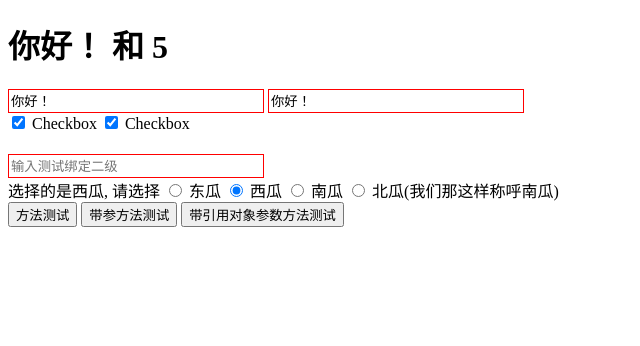
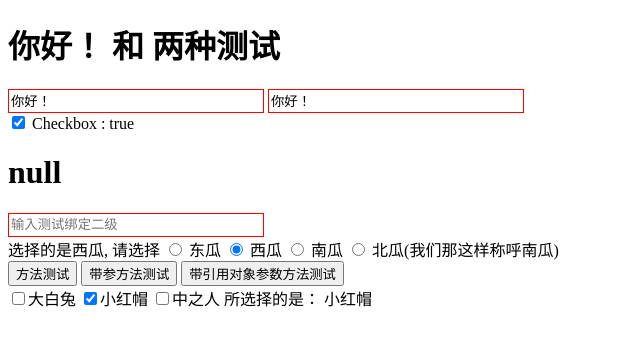
Before and after one commit to kamo2020/mia, a plain HTML site: page index.html in a window 1280 px wide. Shown: the whole page, without its empty margins (0-640 px from the left). Drawn offline with Linux system fonts and the light colour scheme.

Commit message:
更换为Proxy，checkbox多样支持
将之前的setter事件监听方式，变更为更强大的Proxy => 代理对象模式

当只有一个checkbox绑定某个变量时，该变量的值是布尔值
当有多个chebox绑定到某一个变量时，该变量是一个数组

```diff
--- a/index.html
+++ b/index.html
@@ -19,11 +19,7 @@
         <div class="checkbox">
             <label>
                 <input type="checkbox" v-model="lever">
-                Checkbox
-            </label>
-            <label>
-                <input type="checkbox" v-model="lever">
-                Checkbox
+                Checkbox : {{ lever }}
             </label>
         </div>
 
@@ -59,6 +55,20 @@
 
         <button v-on:click="say3(title, more.m1)">带引用对象参数方法测试</button>
 
+        <div>
+            <label>
+                <input type="checkbox" name="cb1" v-model="cBoxs" value="大白兔">大白兔
+            </label>
+            <label>
+                <input type="checkbox" name="cb2" v-model="cBoxs" value="小红帽">小红帽
+            </label>
+            <label>
+                <input type="checkbox" name="cb3" v-model="cBoxs" value="中之人">中之人
+            </label>
+            所选择的是：
+            {{ cBoxs }}
+        </div>
+
     </div>
 </body>
 
@@ -75,7 +85,8 @@
             },
             radio: {
                 r1: "西瓜"
-            }
+            },
+            cBoxs: ["小红帽"]
         },
         method: {
             say1: function () {
@@ -94,10 +105,10 @@
 
     //定时器，无关核心
     let step = 0;
-    let timer = setInterval(() => {
-        step += 1;
-        mia.data.content = step + "";
-    }, 1000)
+    // let timer = setInterval(() => {
+    //     step += 1;
+    //     mia.data.content = step + "";
+    // }, 1000)
 </script>
 
 </html>
--- a/mia.js
+++ b/mia.js
@@ -3,42 +3,63 @@ class MIA {
         this.data = options.data;
         this.root = document.querySelector(options.el);
         this.method = options.method;
-        this.sp = new StrategyPool(this.data, this.method);
+        this.sp = new StrategyPool(this);
         this.initData(); //初始化
     }
 
     initData() {
         // 遍历每个节点，将对应的处理策略注册到策略池中,通过this.data中的字段来引用这些处理策略
         this.eachNode(this.root);
-        // 页面中出现的key，反向注册到其setter方法
-        let keys = Object.keys(this.sp.pool);
-        keys.forEach(key => { this.defineProperty(this.data, key) });
+        Object.entries(this.sp.pool).forEach(entry => entry[1].forEach(processor => processor.init()));
+        this.data = this.createProxy(this.data, "");
+        console.log("初始化完成！");
     }
 
-    defineProperty(data, complexKey) {
-        // 获取该复杂key所属的对象
-        let keyOfObj = StrategyPool.keyOfObj(data, complexKey);
-        // 获取该复杂key的最后一个key
-        let key = complexKey.split(".").pop();
-        // 获取value
-        let value = keyOfObj[key];
-        // 获取该复杂key对应的处理函数的数组
-        let processors = this.sp.pool[complexKey];
-        // 注册setter事件
-        Object.defineProperty(keyOfObj, key, {
-            enumerable: true,
-            configurable: false,
-            set: function (newVal) {
-                if (newVal === value) return;
-                value = newVal;
-                processors.forEach((processor) => { processor.do() })
-            },
-            get: function () {
-                return value;
+    // 将key对应的值转换为一个代理对象
+    convertProxy(complexKey) {
+        let value = StrategyPool.val(this.data, complexKey);
+        if (value instanceof Object) {
+            StrategyPool.val(this.data, complexKey, this.createProxy(value, complexKey))
+        } else {
+            return;
+        }
+    }
+
+    // 创建代理对象
+    createProxy(value, keyPrefix) {
+        // 给当前对象添加一个属性__prefix__，这个属性将和被set的属性拼接，形成一个复杂key,通过这个复杂key可以从策略池中获取其对应的策略数组，然后依次执行数组中的这些策略
+        value.__prefix__ = (keyPrefix) ? keyPrefix + "." : "";
+        // 以value这个对象为基本，创建一个代理对象，这个代理对象重写了这个对象的set方法，当这个对象的某个属性被赋值时，调用这个重写的set方法，然后执行对应的策略
+        let proxy = new Proxy(value, {
+            set: (target, property, value, receiver) => {
+                // 如果新值与旧值相等，则直接返回即可，不再执行下面的操作
+                if (target[property] === value) return true;
+                // 常规的进行赋值
+                target[property] = value;
+                // 赋值完成后，开始调用这个属性的相关策略
+                let processors = this.sp.pool[target.__prefix__ + property];
+                (processors) && processors.forEach((processor) => { processor.do() })
+                return true;
             }
         });
-        // 初始化,即执行所有处理函数
-        (processors) && (processors.forEach((processor) => { processor.init() }))
+        // 递归
+        [].slice.call(Object.keys(value)).forEach((key) => { this.convertProxy(value.__prefix__ + key); });
+
+        // 数组变动的监视
+        if (value instanceof Array) {
+            ["push", "splice"].forEach(methodName => {
+                let method = Array.prototype[methodName];
+                method.__prefix__ = (keyPrefix) ? keyPrefix + "." : "";
+                value[methodName] = new Proxy(method, {
+                    apply: (target, thisArg, argumentsList) => {
+                        Reflect.apply(target, thisArg, argumentsList);
+                        let processors = this.sp.pool[method.__prefix__.match(/(.*)\.$/)[1]];
+                        (processors) && processors.forEach((processor) => { processor.do() })
+                    }
+                })
+            })
+        }
+        return proxy;
     }
 
     eachNode(node) {
@@ -64,7 +85,9 @@ class MIA {
 
 // 策略池，当初始化时，遍历每一个元素时都会通过策略池来决定要注册的事件
 class StrategyPool {
-    constructor(data, method) {
+    constructor(mia) {
+        // 直接将MIA的实例对象传入进来，这样方便在底层操作的时候能引用到最新的数据
+        this.mia = mia;
         // 策略池，{key : [processor1, processor2..], key2: {processor1, processor2..}}
         this.pool = {};
         // 正则表达式
@@ -80,12 +103,6 @@ class StrategyPool {
             stringExp: /^["']{1}(.+)["']{1}$/,
             referenceExp: /^[\w\d\._]+$/,
         }
-        // 引用MIA options中的data
-        this.data = data;
-
-        // 引用MIA options中的method
-        this.method = method;
-
         // 特定属性
         this.specialAttrs = ["v-model", "v-value", "v-text", "v-on"];
         // 拥有该属性的元素的渲染方式，当options.data中的字段的值被修改后自动执行对应方法修改该元素的相关内容
@@ -93,11 +110,16 @@ class StrategyPool {
             "v-model": function (element) {
                 switch (element.type) {
                     case "checkbox":
-                        return (packet) => { packet.node.checked = (StrategyPool.val(packet.data, packet.key)) ? "checked" : "" };
+                        let sameCheckBox = element.getRootNode().querySelectorAll("input[type='checkbox'][v-model='" + element.getAttribute("v-model") + "']");
+                        if (sameCheckBox.length > 1) {
+                            return (packet) => { packet.node.checked = (StrategyPool.val(packet.mia.data, packet.key).indexOf(packet.node.value) != -1) ? "checked" : "" }
+                        } else {
+                            return (packet) => { packet.node.checked = (StrategyPool.val(packet.mia.data, packet.key)) ? "checked" : "" };
+                        }
                     case "radio":
-                        return (packet) => { packet.node.checked = (packet.node.value === StrategyPool.val(packet.data, packet.key)) ? "checked" : "" };
+                        return (packet) => { packet.node.checked = (packet.node.value === StrategyPool.val(packet.mia.data, packet.key)) ? "checked" : "" };
                     default:
-                        return (packet) => { packet.node.value = StrategyPool.val(packet.data, packet.key) };
+                        return (packet) => { packet.node.value = StrategyPool.val(packet.mia.data, packet.key) };
                 }
             }
         };
@@ -107,19 +129,36 @@ class StrategyPool {
             "v-model": function (element) {
                 switch (element.type) {
                     case "checkbox":
-                        return (packet) => {
-                            packet.node.checked = (StrategyPool.val(packet.data, packet.key)) ? "checked" : "";
-                            packet.node.addEventListener("input", () => { StrategyPool.val(packet.data, packet.key, (packet.node.checked)) })
+                        let sameCheckBox = element.getRootNode().querySelectorAll("input[type='checkbox'][v-model='" + element.getAttribute("v-model") + "']");
+                        if (sameCheckBox.length > 1) {
+                            return (packet) => {
+                                packet.node.checked = (StrategyPool.val(packet.mia.data, packet.key).indexOf(packet.node.value) != -1) ? "checked" : "";
+                                packet.node.addEventListener("input", () => {
+                                    let value = StrategyPool.val(packet.mia.data, packet.key);
+                                    value.__nowNode__ = packet.node;
+                                    if (packet.node.checked) {
+                                        value.push(packet.node.value);
+                                    } else {
+                                        let index = value.indexOf(packet.node.value);
+                                        if (index != -1) { value.splice(index, 1) }
+                                    }
+                                });
+                            }
+                        } else {
+                            return (packet) => {
+                                packet.node.checked = (StrategyPool.val(packet.mia.data, packet.key)) ? "checked" : "";
+                                packet.node.addEventListener("input", () => { StrategyPool.val(packet.mia.data, packet.key, (packet.node.checked)) })
+                            }
                         }
                     case "radio":
                         return (packet) => {
-                            packet.node.checked = (packet.node.value === StrategyPool.val(packet.data, packet.key)) ? "checked" : ""
-                            packet.node.addEventListener("input", () => { StrategyPool.val(packet.data, packet.key, packet.node.value) })
+                            packet.node.checked = (packet.node.value === StrategyPool.val(packet.mia.data, packet.key)) ? "checked" : ""
+                            packet.node.addEventListener("input", () => { StrategyPool.val(packet.mia.data, packet.key, packet.node.value) })
                         };
                     default:
                         return (packet) => {
-                            packet.node.value = StrategyPool.val(packet.data, packet.key);
-                            packet.node.addEventListener("input", () => { StrategyPool.val(packet.data, packet.key, packet.node.value) })
+                            packet.node.value = StrategyPool.val(packet.mia.data, packet.key);
+                            packet.node.addEventListener("input", () => { StrategyPool.val(packet.mia.data, packet.key, packet.node.value) })
                         }
                 }
             }
@@ -145,7 +184,7 @@ class StrategyPool {
             }
         };
         PcSorCollector.forEach(processors => {
-            processors.push(new TextProcessor(keys, node, txt, this.data))
+            processors.push(new TextProcessor(keys, node, txt, this.mia))
         });
     }
 
@@ -162,7 +201,7 @@ class StrategyPool {
             } else if (this.exp.key.test(key)) {// 如果该属性不是v-on开头的，并且该属性的值(key)只是简单的变量名，则为该元素创建对应的setter事件
                 // 获取该key在策略池中保存的策略组，然后将新的策略添加到组中
                 let processors = this.pool[key] || (this.pool[key] = []);
-                processors.push(new ElementProcessor(key, element, this.data, this.specialMethod[name](element), this.specialInitMethod[name](element)));
+                processors.push(new ElementProcessor(key, element, this.mia, this.specialMethod[name](element), this.specialInitMethod[name](element)));
             } else {//todo 运算符处理
                 console.log("运算符待处理");
             }
@@ -171,8 +210,8 @@ class StrategyPool {
 
     // 通过复杂key(options.data.more.m1)从options.data中对应的字段设置的值
     static val(data, complexKey, newVal) {
+        let value = data;
         let hierarchy = complexKey.split(".");
-        let value = data;
         if (newVal === undefined) {
             for (let index = 0; index < hierarchy.length; index++) {
                 const key = hierarchy[index];
@@ -199,7 +238,7 @@ class StrategyPool {
     // v-on开头的属性处理策略，适配多种方法的调用，例如:无参，有参，参数为引用MIA options中的data数据的
     methodProcess(attrVal, arrtName, element) {
         if (this.exp.key.test(attrVal)) {// 如果是单纯的变量名类型，表示调用的是无参方法，直接添加事件即可
-            element.addEventListener(arrtName.split(":")[1], this.method[attrVal]);
+            element.addEventListener(arrtName.split(":")[1], this.mia.method[attrVal]);
         } else if (this.exp.methodWithParam.test(attrVal)) {// 如果该字符串中类似("method(str)"),说明调用的是带参数的方法
             // 提取该字符串中表示参数的部分，最终变成一个参数数组，但是这个数组全部都是字符串类型的数据，因此需要继续处理
             let params = attrVal.match(this.exp.extractParam)[1].split(this.exp.splitParam);
@@ -215,7 +254,7 @@ class StrategyPool {
                     param = param.replace(/["']/g, "");
                     args[index] = () => { return param };
                 } else if (this.exp.referenceExp.test(param)) {// 如果该参数是引用数据类型的，只是单纯的变量名(title, more.m1)
-                    args[index] = () => { return StrategyPool.val(this.data, param) };
+                    args[index] = () => { return StrategyPool.val(this.mia.data, param) };
                 }
             }
             // 当参数处理完毕后，得到一个args数组，这个数组中存储的都是方法，当调用后获取真正的参数
@@ -223,7 +262,7 @@ class StrategyPool {
             // () => { this.method[attrVal.match(this.exp.extractMethodName)[1]](...[].map.call(args, (arg) => { return arg() })) }
             // 该事件要执行的方法 this.method[attrVal.match(this.exp.extractMethodName)[1]]
             // 参数列表 (...[].map.call(args, (arg) => { return arg() })) }) 将args转换为真正的参数
-            element.addEventListener(arrtName.split(":")[1], () => { this.method[attrVal.match(this.exp.extractMethodName)[1]](...[].map.call(args, (arg) => { return arg() })) })
+            element.addEventListener(arrtName.split(":")[1], () => { this.mia.method[attrVal.match(this.exp.extractMethodName)[1]](...[].map.call(args, (arg) => { return arg() })) })
         } else {
             console.log("运算表达式待处理！");
         }
@@ -231,20 +270,18 @@ class StrategyPool {
 }
 
 class TextProcessor {
-    constructor(keys, node, text, data) {
+    constructor(keys, node, text, mia) {
         this.node = node;
         this.textSource = text;
         this.keys = keys;
-        this.data = data
+        this.mia = mia
         this.nExps = {};
         this.keys.forEach(key => { this.nExps[key] = new RegExp("\\{\\{\\s?(" + key + "[^\\}\\s]*)\\s?\\}\\}", "gm") })
     }
 
     do() {
         let text = this.textSource;
-        this.keys.forEach(key => {
-            text = text.replace(this.nExps[key], StrategyPool.val(this.data, key) || "");
-        })
+        this.keys.forEach(key => { text = text.replace(this.nExps[key], StrategyPool.val(this.mia.data, key)) })
         this.node.textContent = text;
     }
 
@@ -254,10 +291,10 @@ class TextProcessor {
 }
 
 class ElementProcessor {
-    constructor(key, node, data, method, initMethod) {
+    constructor(key, node, mia, method, initMethod) {
         this.node = node;
         this.key = key;
-        this.data = data;
+        this.mia = mia;
         this.method = method;
         this.initMethod = initMethod;
     }
```
